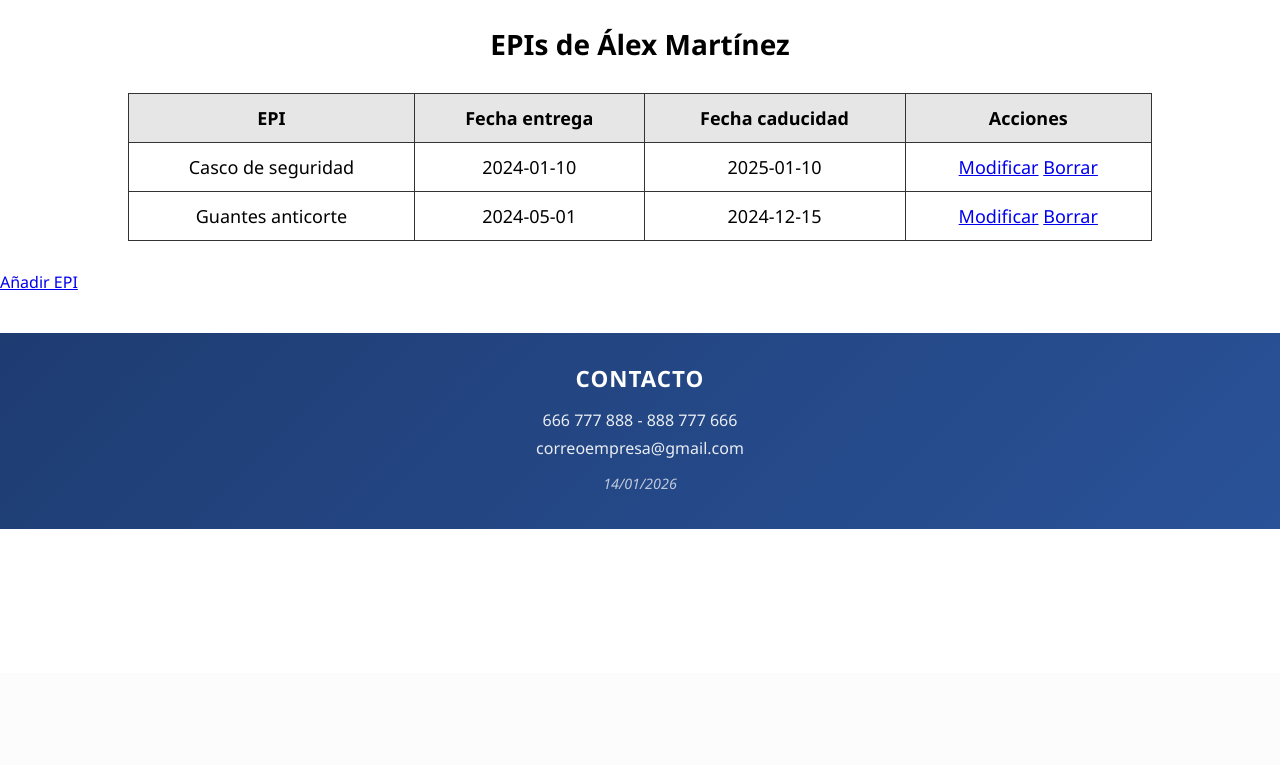
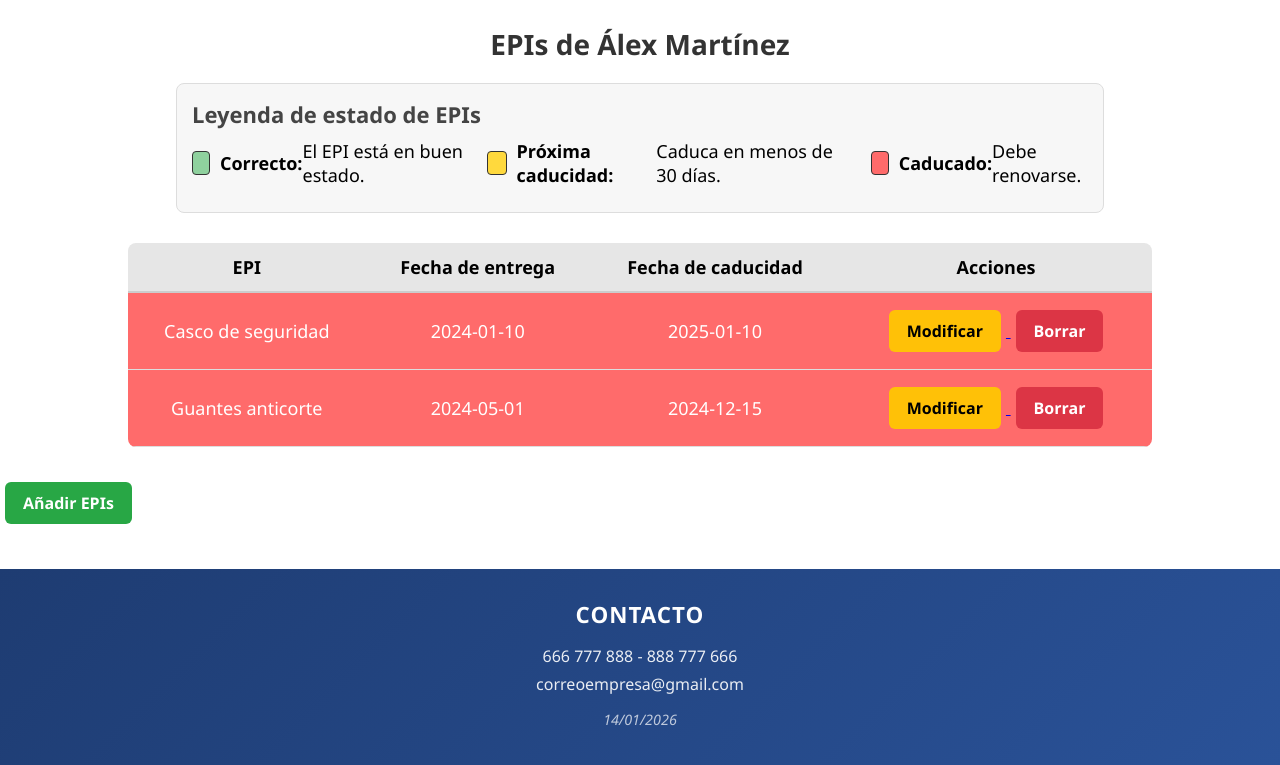
Before and after one commit to RotaruX/Digitalizacion, a PHP site: page /ver_trabajador.php?id=1 in a window 1280 px wide. Shown: the part 127-892 px from the top of the page. Before the commit the page ends 656 px from the top, so only its background shows below. Run offline with PHP 8.4, Linux system fonts and the light colour scheme; the visitor is signed in with stand-in values (Sample User, id 1); data comes from the database, SQL or seed files in the repository.

Commit message:
estilos integrados en ver_trabajador

```diff
--- a/static/estilos/panel_trabajador.css
+++ b/static/estilos/panel_trabajador.css
@@ -1,16 +1,33 @@
-/* Título */
+/* ============================
+   PANEL DEL TRABAJADOR
+   ============================ */
+
+/* Título principal */
 .titulo-panel {
     text-align: center;
     margin-top: 25px;
     font-size: 28px;
     font-weight: bold;
+    color: #333;
 }
 
-/* Leyenda */
+/* ============================
+   LEYENDA
+   ============================ */
+
 .leyenda {
     width: 70%;
     margin: 20px auto;
-    font-size: 18px;
+    padding: 15px;
+    background: #f7f7f7;
+    border-radius: 8px;
+    border: 1px solid #ddd;
+}
+
+.leyenda h3 {
+    margin-bottom: 10px;
+    font-size: 22px;
+    color: #444;
 }
 
 .leyenda ul {
@@ -22,13 +39,15 @@
     margin-bottom: 10px;
     display: flex;
     align-items: center;
+    font-size: 18px;
 }
 
 .cuadro {
-    width: 20px;
-    height: 20px;
+    width: 22px;
+    height: 22px;
     border: 1px solid #333;
     margin-right: 10px;
+    border-radius: 4px;
 }
 
 /* Colores de la leyenda */
@@ -44,7 +63,10 @@
     background-color: #ff6b6b;
 }
 
-/* Tabla */
+/* ============================
+   TABLA DE EPIS
+   ============================ */
+
 .tabla-container {
     width: 80%;
     margin: 30px auto;
@@ -54,19 +76,25 @@
     width: 100%;
     border-collapse: collapse;
     font-size: 18px;
-}
-
-.tabla-epis th, .tabla-epis td {
-    border: 1px solid #333;
-    padding: 12px;
-    text-align: center;
+    background: white;
+    border-radius: 8px;
+    overflow: hidden;
 }
 
 .tabla-epis th {
     background-color: #e6e6e6;
+    padding: 12px;
+    border-bottom: 2px solid #ccc;
+    font-weight: bold;
 }
 
-/* Colores aplicados a filas */
+.tabla-epis td {
+    padding: 12px;
+    border-bottom: 1px solid #ddd;
+    text-align: center;
+}
+
+/* Colores aplicados a filas según estado */
 .tabla-epis tr.correcto {
     background-color: #8fd19e;
 }
@@ -79,3 +107,69 @@
     background-color: #ff6b6b;
     color: white;
 }
+
+/* Hover para mejorar la experiencia */
+.tabla-epis tr:hover {
+    filter: brightness(0.95);
+    transition: 0.2s;
+}
+
+/* ============================
+   BOTONES GENERALES
+   ============================ */
+
+.btn {
+    padding: 10px 18px;
+    border: none;
+    border-radius: 6px;
+    font-size: 16px;
+    font-weight: bold;
+    cursor: pointer;
+    transition: 0.2s ease-in-out;
+    margin: 5px;
+}
+
+/* Quitar borde azul feo al hacer click */
+.btn:focus {
+    outline: none;
+}
+
+/* Botón Añadir EPIs */
+.btn-anadir {
+    background-color: #28a745;
+    color: white;
+}
+
+.btn-anadir:hover {
+    background-color: #1e7e34;
+}
+
+/* Botón Modificar */
+.btn-modificar {
+    background-color: #ffc107;
+    color: black;
+}
+
+.btn-modificar:hover {
+    background-color: #d39e00;
+}
+
+/* Botón Borrar */
+.btn-borrar {
+    background-color: #dc3545;
+    color: white;
+}
+
+.btn-borrar:hover {
+    background-color: #a71d2a;
+}
+
+/* Botón Ver (si lo usas en RRHH) */
+.btn-ver {
+    background-color: #007bff;
+    color: white;
+}
+
+.btn-ver:hover {
+    background-color: #0056b3;
+}
--- a/ver_trabajador.php
+++ b/ver_trabajador.php
@@ -1,11 +1,13 @@
 <?php
 session_start();
 
+// Solo RRHH puede entrar
 if (!isset($_SESSION['rol']) || $_SESSION['rol'] !== "rrhh") {
     header("Location: login.php");
     exit();
 }
 
+// Comprobar que llega el ID del trabajador
 if (!isset($_GET['id'])) {
     header("Location: panel_rrhh.php");
     exit();
@@ -13,52 +15,95 @@ if (!isset($_GET['id'])) {
 
 $id = $_GET['id'];
 
+// Conexión a la base de datos
 $conexion = new mysqli("localhost", "root", "", "eiffage");
 
+if ($conexion->connect_error) {
+    die("Error de conexión: " . $conexion->connect_error);
+}
+
+// Obtener datos del trabajador
 $sqlTrab = "SELECT nombre FROM trabajador WHERE id_trabajador = ?";
 $stmt = $conexion->prepare($sqlTrab);
 $stmt->bind_param("i", $id);
 $stmt->execute();
 $trabajador = $stmt->get_result()->fetch_assoc();
 
+// Obtener EPIs del trabajador
 $sqlEpi = "SELECT * FROM epi WHERE id_trabajador = ?";
 $stmt2 = $conexion->prepare($sqlEpi);
 $stmt2->bind_param("i", $id);
 $stmt2->execute();
 $epis = $stmt2->get_result();
 
+// Incluir header
 include 'templates/header.php';
 ?>
 
 <h2 class="titulo-panel">EPIs de <?php echo $trabajador['nombre']; ?></h2>
 
+<!-- LEYENDA -->
+<div class="leyenda">
+    <h3>Leyenda de estado de EPIs</h3>
+    <ul>
+        <li><span class="cuadro correcto"></span> <strong>Correcto:</strong> El EPI está en buen estado.</li>
+        <li><span class="cuadro pronto"></span> <strong>Próxima caducidad:</strong> Caduca en menos de 30 días.</li>
+        <li><span class="cuadro caducado"></span> <strong>Caducado:</strong> Debe renovarse.</li>
+    </ul>
+</div>
+
 <div class="tabla-container">
 <table class="tabla-epis">
     <tr>
         <th>EPI</th>
-            <th>Fecha entrega</th>
-            <th>Fecha caducidad</th>
+        <th>Fecha de entrega</th>
+        <th>Fecha de caducidad</th>
         <th>Acciones</th>
     </tr>
 
     <?php while ($fila = $epis->fetch_assoc()): ?>
-            <tr>
+
+        <?php
+            // Cálculo de caducidad
+            $caduca = strtotime($fila['fecha_caducidad']);
+            $hoy = time();
+            $faltan = ($caduca - $hoy) / 86400;
+
+            if ($faltan < 0) {
+                $clase = "caducado";
+            } elseif ($faltan <= 30) {
+                $clase = "pronto";
+            } else {
+                $clase = "correcto";
+            }
+        ?>
+
+        <tr class="<?php echo $clase; ?>">
             <td><?php echo $fila['nombre_epi']; ?></td>
             <td><?php echo $fila['fecha_entrega']; ?></td>
             <td><?php echo $fila['fecha_caducidad']; ?></td>
             <td>
-                    <a href="modificar_epi.php?id=<?php echo $fila['id_epi']; ?>" class="btn btn-modificar">Modificar</a>
-                    <a href="borrar_epi.php?id=<?php echo $fila['id_epi']; ?>" class="btn btn-borrar">Borrar</a>
+                <a href="modificar_epi.php?id=<?php echo $fila['id_epi']; ?>">
+                    <button class="btn btn-modificar">Modificar</button>
+                </a>
 
+                <a href="borrar_epi.php?id=<?php echo $fila['id_epi']; ?>">
+                    <button class="btn btn-borrar">Borrar</button>
+                </a>
             </td>
         </tr>
+
     <?php endwhile; ?>
+
 </table>
 </div>
 
-<a href="anadir_epi.php?id_trabajador=<?php echo $id; ?>" class="btn btn-anadir">
-    Añadir EPI
+<!-- Botón añadir -->
+<a href="anadir_epi.php?id_trabajador=<?php echo $id; ?>">
+    <button class="btn btn-anadir">Añadir EPIs</button>
 </a>
 
-
-<?php include 'templates/footer.php'; ?>
+<?php
+include 'templates/footer.php';
+$conexion->close();
+?>
```
Also changed, not shown: panel_rrhh.php (+3 -6 lines). Lines whose indentation alone changed are shown as unchanged.
